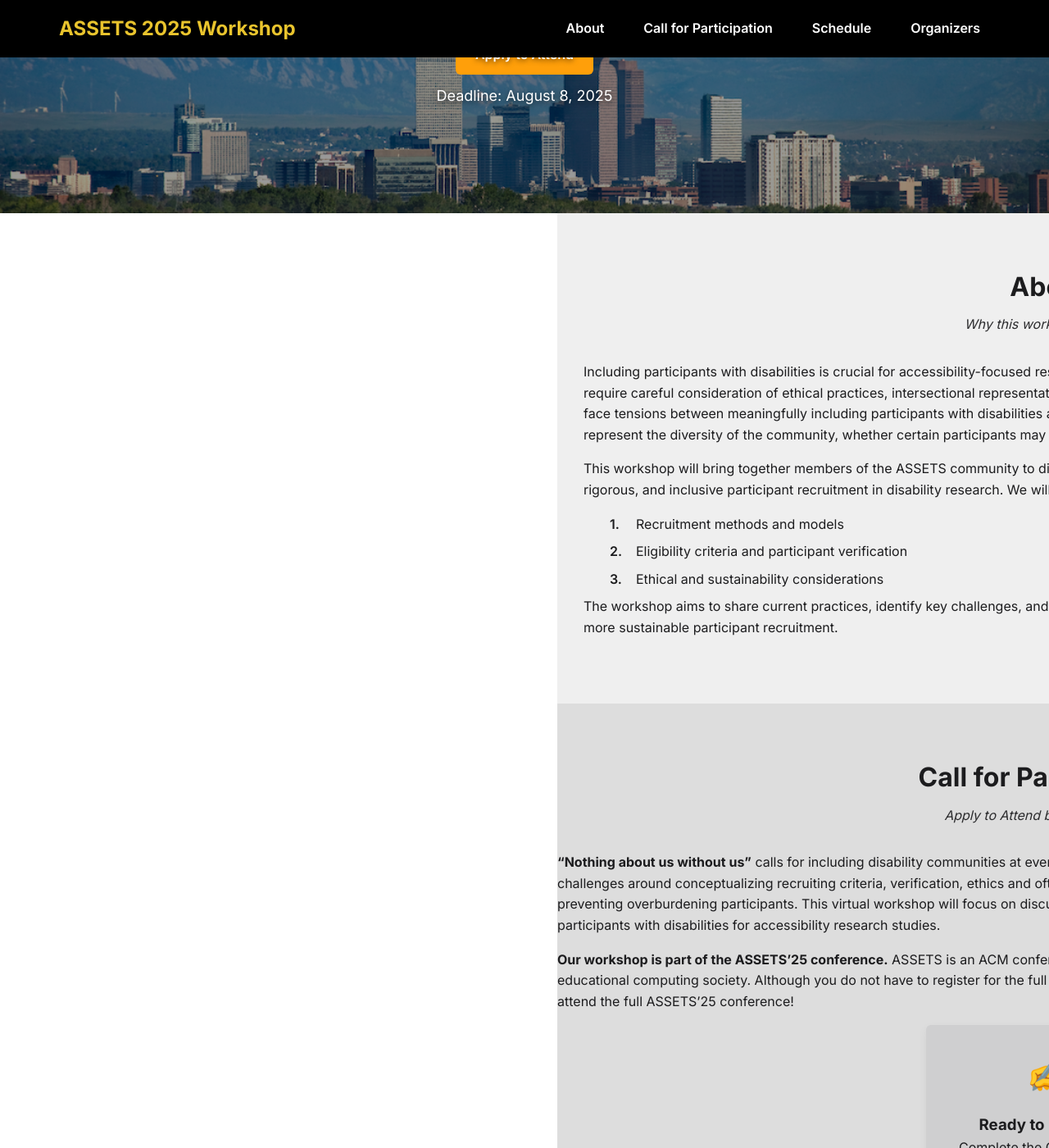
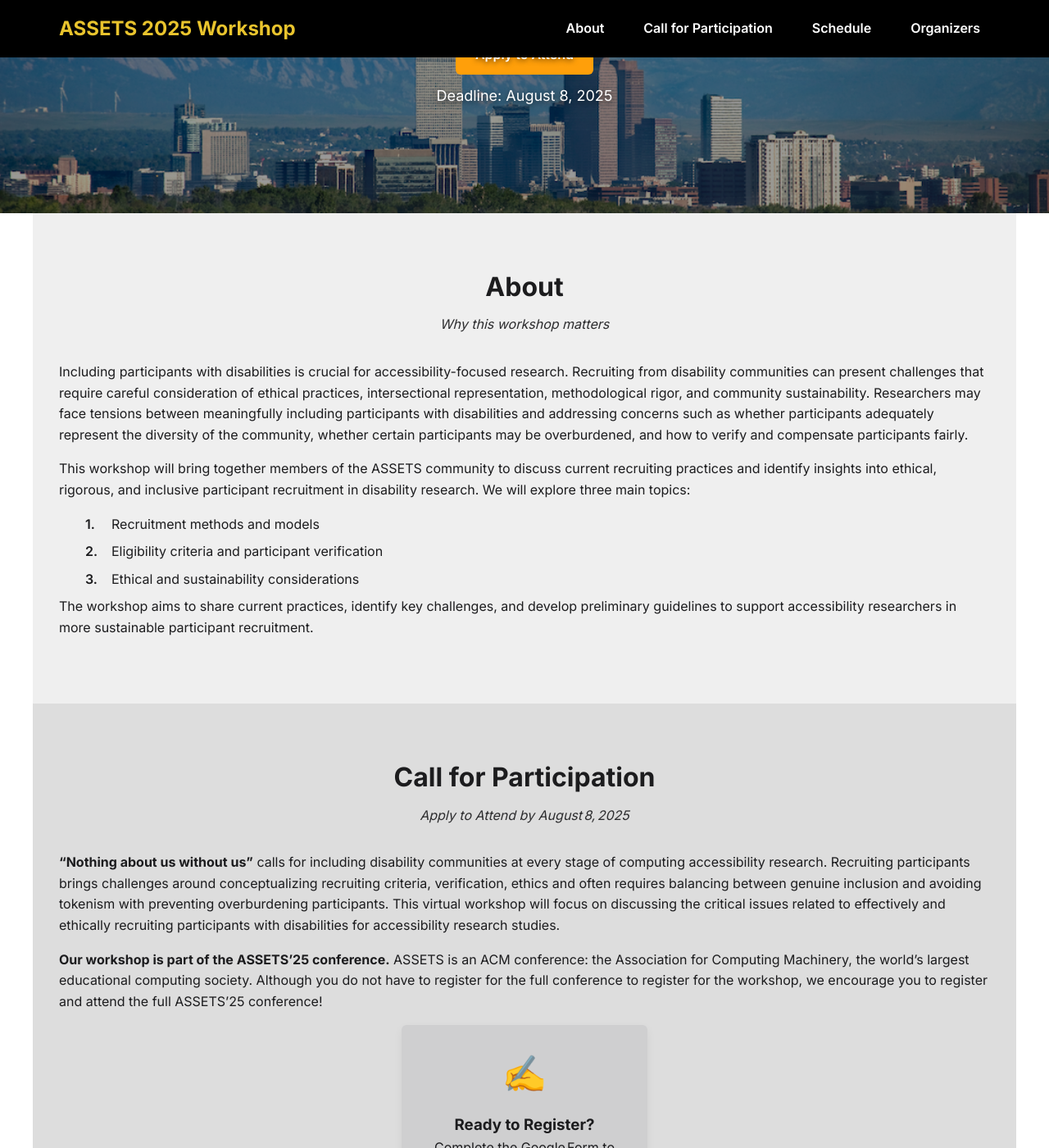
Before and after one commit to assets-recruitment-2025/assets-recruitment-2025.github.io, a Jekyll site: the page built from index.md, in a window 1280 px wide and 1400 px high, scrolled down 315 px. Shown: the whole window at 82% size. Built offline with Jekyll 4.4.1, drawn with Linux system fonts in a browser that asks for light colours; some of the changed text lies outside the part shown.

Commit message:
Call for Participation

```diff
--- a/assets/css/style.css
+++ b/assets/css/style.css
@@ -586,17 +586,3 @@ img {
   font-size: 1.05rem;
   color: var(--clr-text-muted);
 }
-
-/* instead of .section { padding: 4rem 2rem; } */
-.section {
-  position: relative;
-  left: 50%;
-  right: 50%;
-  width: 100vw;
-  margin-left: -50vw;
-  margin-right: -50vw;
-
-  /* keep your vertical padding */
-  padding: 4rem 0;
-  /* backgrounds already set per‑ID will now span full width */
-}
```
